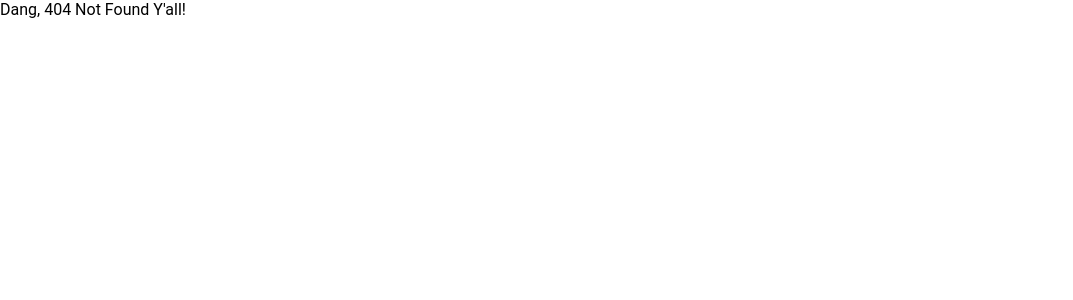
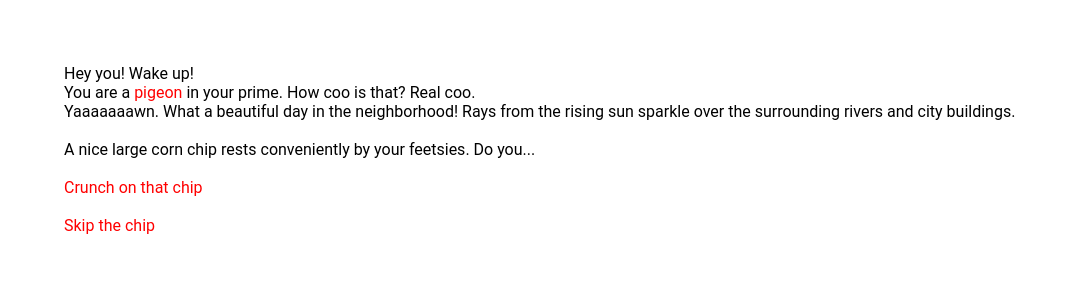
Before and after one commit to kristajg/kristagoralczyk.com, a React app: page /pigeonburgh in a window 1280 px wide. Before the commit this address had no page. Shown: the top 300 px of the page, without its empty margins (0-1073 px from the left). Built offline with nearby package versions, Linux system fonts and the light colour scheme.

Commit message:
Experiment with a choose-your-own-adventure game

```diff
--- a/src/index.js
+++ b/src/index.js
@@ -5,6 +5,7 @@ import createHistory from 'history/createBrowserHistory';
 
 import App from './App';
 import Home from './containers/Home';
+import Pigeonburgh from './pigeonburgh/Pigeonburgh';
 import NotFound from './components/NotFound';
 
 const history = createHistory();
@@ -16,6 +17,7 @@ ReactDOM.render(
     <App>
       <Switch>
         <Route exact path="/" component={Home} />
+        <Route exact path="/pigeonburgh" component={Pigeonburgh} />
         <Route component={NotFound} />
       </Switch>
     </App>
--- /dev/null
+++ b/src/pigeonburgh/Pigeonburgh.jsx
@@ -0,0 +1,66 @@
+import React, { Component } from 'react';
+import Substep from './Substep';
+import Stepone from './Stepone';
+import Steptwo from './Steptwo';
+import Stepthree from './Stepthree';
+import { Pigeonwrap } from './styles';
+
+// LEGEND!
+// Step 1 - intro
+// Step 1.1 - clicked 'pigeon'
+// Step 2 - ate the chip
+// Step 3 - skipped the chip
+
+class Pigeonburgh extends Component {
+  constructor(props) {
+    super(props);
+
+    this.state = {
+      step: 1,
+      substep: 0,
+    };
+
+    this.changeStep = this.changeStep.bind(this);
+    this.changeSubstep = this.changeSubstep.bind(this);
+    this.resetSubstep = this.resetSubstep.bind(this);
+  }
+
+  changeStep(step) {
+    this.setState({ step, substep: 0 });
+  }
+
+  changeSubstep(substep) {
+    this.setState({ substep });
+  }
+
+  resetSubstep() {
+    this.setState({ substep: 0 });
+  }
+
+  renderGameStep() {
+    const { step, substep } = this.state;
+    if (step === 1) {
+      if (substep === 1) {
+        return <Substep text="A fine pigeon you are. Beautiful blue gray and purple feathers. Orange feetsies." resetSubstep={this.resetSubstep} />;
+      }
+      return <Stepone changeStep={this.changeStep} changeSubstep={this.changeSubstep} resetSubstep={this.resetSubstep} />;
+    } else if (step === 2) {
+      return <Steptwo changeStep={this.changeStep} changeSubstep={this.changeSubstep} resetSubstep={this.resetSubstep} />;
+    } else if (step === 3) {
+      if (substep === 1) {
+        return <Substep text="SIIIIIIIP. The lukewarm caffeine flows through you freely. You are ready for action." resetSubstep={this.resetSubstep} />;
+      }
+      return <Stepthree changeStep={this.changeStep} changeSubstep={this.changeSubstep} resetSubstep={this.resetSubstep} />;
+    }
+  }
+
+  render() {
+    return (
+      <Pigeonwrap>
+        {this.renderGameStep()}
+      </Pigeonwrap>
+    );
+  }
+}
+
+export default Pigeonburgh;
--- /dev/null
+++ b/src/pigeonburgh/Stepone.jsx
@@ -0,0 +1,18 @@
+import React from 'react';
+import { Option } from './styles';
+
+const Stepone = ({ changeStep, changeSubstep }) => (
+  <div>
+    Hey you! Wake up!<br />
+    You are a <Option onClick={() => changeSubstep(1)}>pigeon</Option> in your prime. How coo is that? Real coo.<br />
+    Yaaaaaaawn. What a beautiful day in the neighborhood! Rays from the  rising sun sparkle over the surrounding rivers and city buildings.
+    <br /><br />
+    A nice large corn chip rests conveniently by your feetsies. Do you...
+    <br /><br />
+    <Option onClick={() => changeStep(2)}>Crunch on that chip</Option>
+    <br /><br />
+    <Option onClick={() => changeStep(3)}>Skip the chip</Option>
+  </div>
+);
+
+export default Stepone;
--- /dev/null
+++ b/src/pigeonburgh/Stepthree.jsx
@@ -0,0 +1,12 @@
+import React from 'react';
+import { Option } from './styles';
+
+const Stepone = ({ changeStep, changeSubstep }) => (
+  <div>
+    Too good for a corn chip, eh? No carb-heavy breakfast for you. Just a coffee-and-fly kind of bird.
+    <br />
+     You glide on over to the nearest cafe and take a <Option onClick={() => changeSubstep(1)}>BIG SIP</Option> from a half-full mug left at a vacant table on the patio.
+  </div>
+);
+
+export default Stepone;
--- /dev/null
+++ b/src/pigeonburgh/Steptwo.jsx
@@ -0,0 +1,12 @@
+import React from 'react';
+import { Option } from './styles';
+
+const Stepone = ({ changeStep, changeSubstep }) => (
+  <div>
+    Delicious chip carbs fill your feather bod. Your energy goes up by 10. Hmmm... 10 what exactly?
+    <br />
+    You're not sure, but 10 feels like the right number unit.
+  </div>
+);
+
+export default Stepone;
--- /dev/null
+++ b/src/pigeonburgh/Substep.jsx
@@ -0,0 +1,13 @@
+import React from 'react';
+import { Option } from './styles';
+
+const Substep = ({ text, resetSubstep }) => (
+  <div>
+    <div style={{ paddingBottom: 20 }}>
+      {text}
+    </div>
+    <Option onClick={() => resetSubstep()}>Go Back</Option>
+  </div>
+);
+
+export default Substep;
--- /dev/null
+++ b/src/pigeonburgh/styles.jsx
@@ -0,0 +1,16 @@
+/* eslint-disable import/prefer-default-export */
+import styled from 'styled-components';
+
+export const Pigeonwrap = styled.div`
+  padding-top: 5%;
+  padding-left: 5%;
+`;
+
+export const Option = styled.span`
+  cursor: pointer;
+  color: red;
+
+  &:hover {
+    color: pink;
+  }
+`;
```
